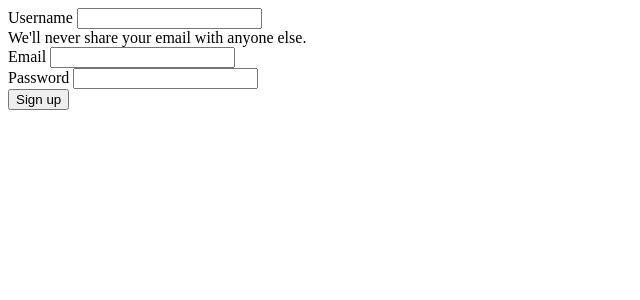
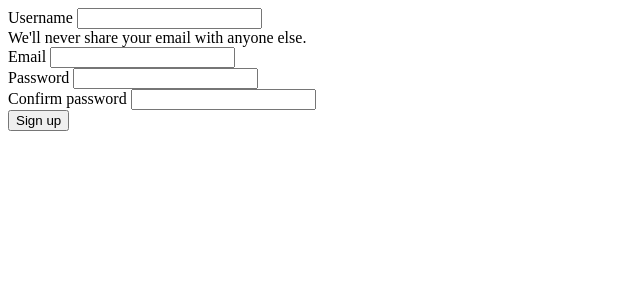
Before and after one commit to esmaeilmirzaee/int-dj-22, a Django app: page /signup/ in a window 1280 px wide. Shown: the top 300 px of the page, without its empty margins (0-640 px from the left). Run offline with Django 3.2, Linux system fonts and the light colour scheme.

Commit message:
Add password confirmation field into the registration form

```diff
--- a/src/demo/forms.py
+++ b/src/demo/forms.py
@@ -8,11 +8,23 @@ User = get_user_model()
 
 
 class UserRegisterForm(forms.ModelForm):
+    password = forms.CharField(widget=forms.PasswordInput)
+    confirm_password = forms.CharField(widget=forms.PasswordInput)
+
     class Meta:
         model = User
         fields = (
-            'username', 'email', 'password'
+            'username', 'email', 'password', 'confirm_password'
         )
+
+    def clean(self):
+        password = self.cleaned_data.get('password')
+        confirm_password = self.cleaned_data.get('confirm_password')
+
+        if password != confirm_password:
+            raise forms.ValidationError('The passwords do not match.')
+
+        return super(UserRegisterForm, self).clean()
 
 
 class UserLoginForm(forms.Form):
@@ -25,7 +37,6 @@ class UserLoginForm(forms.Form):
 
         if username and password:
             user = authenticate(username=username, password=password)
-            print(user, password, user.check_password(password))
 
             if not user:
                 raise forms.ValidationError('This user doesn\'t exist.')
--- a/src/demo/urls.py
+++ b/src/demo/urls.py
@@ -1,5 +1,5 @@
 from django.urls import path
-from .views import register_user_view, login_user_view
+from .views import register_user_view, login_user_view, logout_user_view
 
 
 app_name = 'demo'
@@ -7,4 +7,5 @@ app_name = 'demo'
 urlpatterns = [
     path('signup/', register_user_view, name='register'),
     path('signin/', login_user_view, name='login'),
+    path('logout/', logout_user_view, name='logout')
 ]
--- a/src/demo/views.py
+++ b/src/demo/views.py
@@ -1,5 +1,5 @@
 from django.shortcuts import render, redirect
-from django.contrib.auth import authenticate, login
+from django.contrib.auth import authenticate, login, logout
 
 from .forms import UserRegisterForm, UserLoginForm
 
@@ -38,3 +38,8 @@ def login_user_view(request):
     }
 
     return render(request, 'login.html', context=context)
+
+
+def logout_user_view(request):
+    logout(request)
+    return redirect('/')
--- a/src/templates/register.html
+++ b/src/templates/register.html
@@ -23,6 +23,10 @@
         <label for="id_password" class="form-label">Password</label>
         {{ form.password }}
     </div>
+    <div class="mb-3">
+        <label for="id_confirm_password" class="form-label">Confirm password</label>
+        {{ form.confirm_password }}
+    </div>
     <button type="submit" class="btn btn-primary">Sign up</button>
 </form>
 </body>
```
